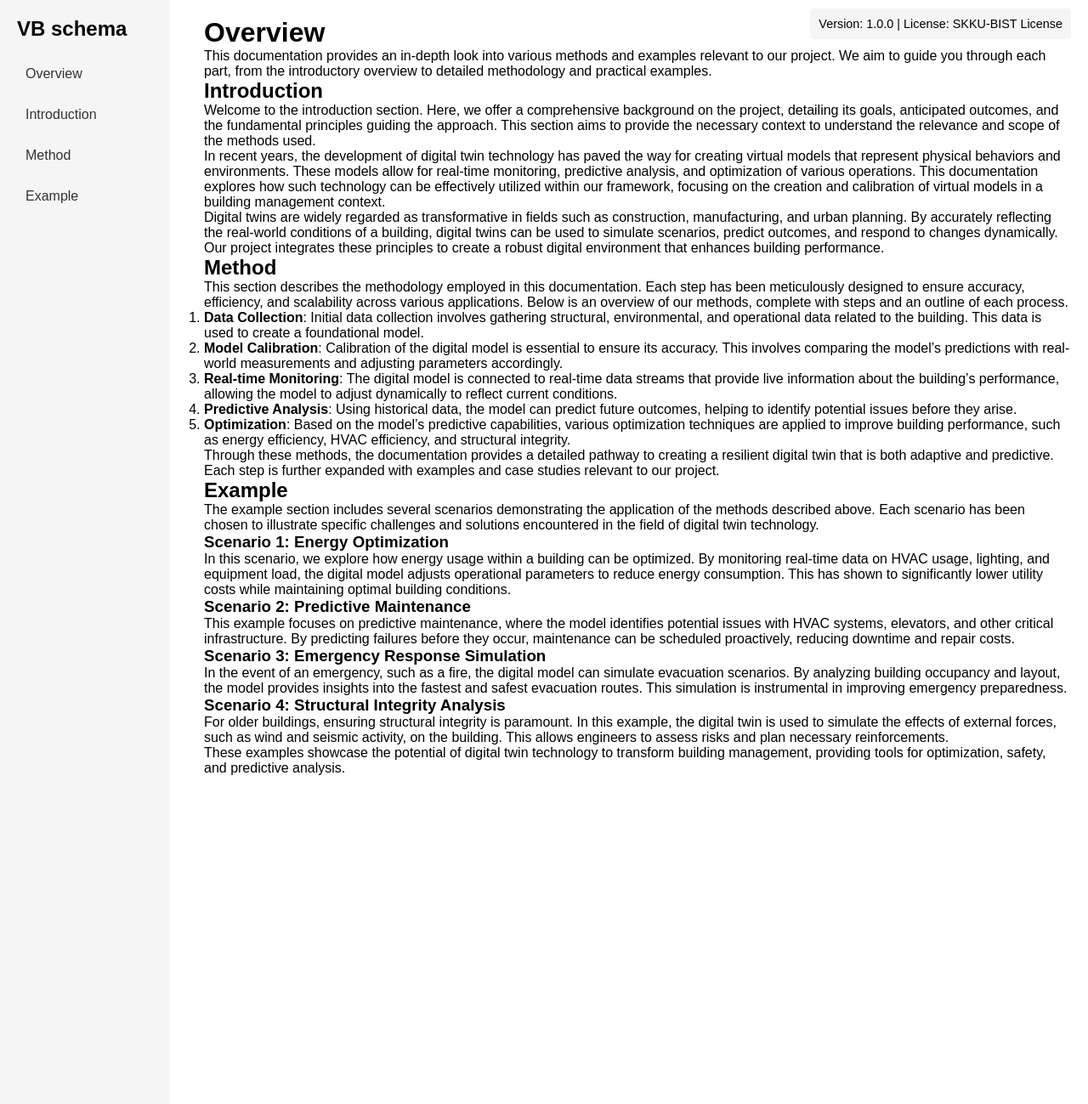
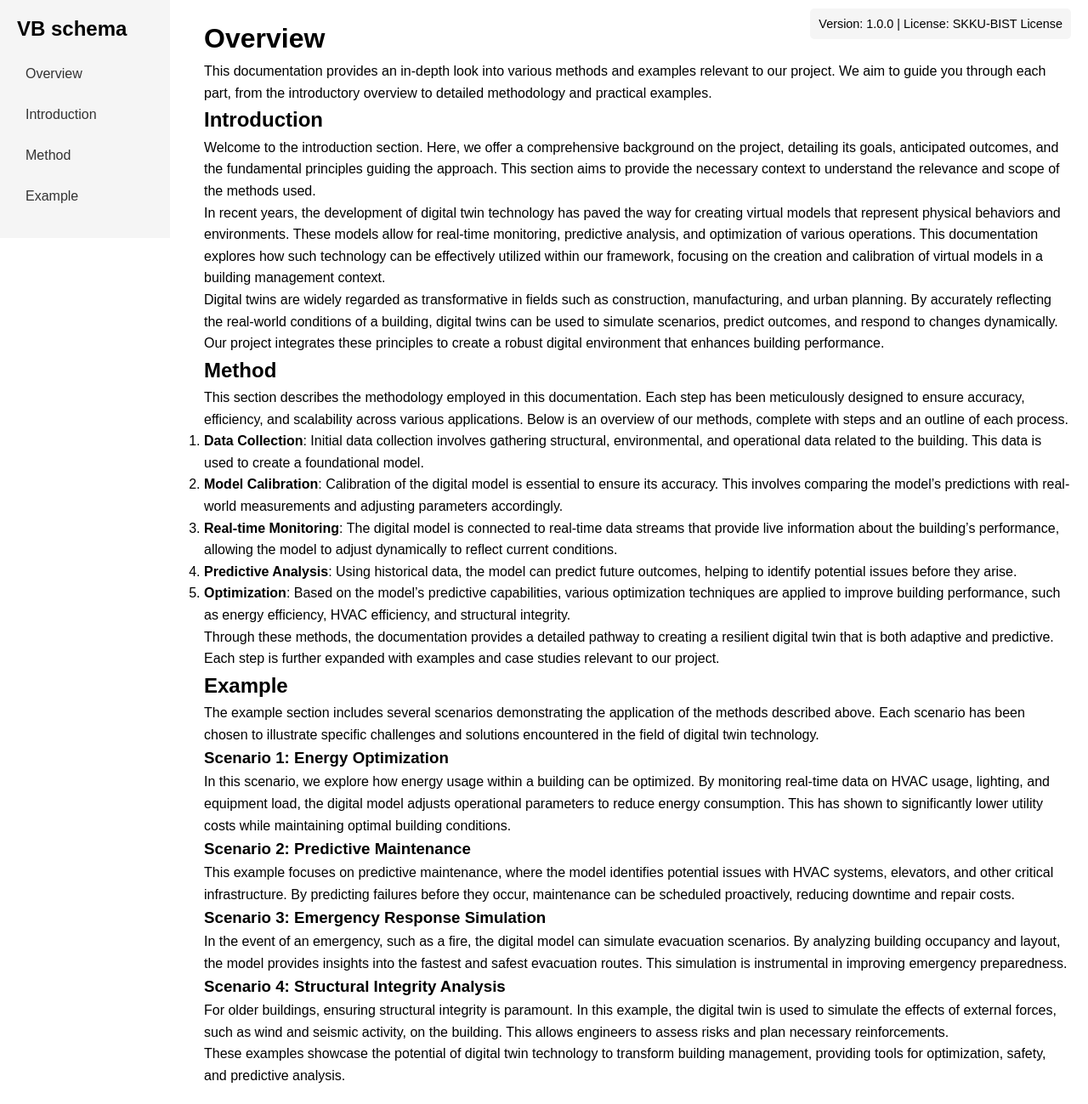
Before and after one commit to SKKU-BIST/SKLU-BIST.github.io, a Jekyll site: the page built from index.md, in a window 1280 px wide. Shown: the whole page at 85% size. Built offline with Jekyll 4.4.1, drawn with Linux system fonts in a browser that asks for light colours.

Commit message:
Update default.html

```diff
--- a/_layouts/default.html
+++ b/_layouts/default.html
@@ -16,13 +16,13 @@
         html, body {
             font-family: Arial, sans-serif;
             height: 100%;
-            overflow-y: scroll; /* 전체 페이지에서 하나의 스크롤바만 유지 */
+            overflow-y: auto; /* 전체 페이지에서 하나의 스크롤바만 유지 */
         }
 
         .container {
             display: flex;
             width: 100%;
-            min-height: 100vh; /* 페이지 전체 높이 */
+            min-height: 100vh;
         }
 
         /* 고정된 사이드바 스타일 */
@@ -30,7 +30,6 @@
             width: 200px;
             padding: 20px;
             background: #f5f5f5;
-            height: 100vh;
             position: fixed;
             top: 0;
             left: 0;
@@ -74,6 +73,7 @@
             flex: 1;
             padding: 20px;
             margin-left: 220px; /* 사이드바 공간 확보 */
+            line-height: 1.6; /* 줄 바꿈 시 글자 간격 설정 */
         }
 
         /* 오른쪽 상단 버전 및 라이선스 정보 */
```
